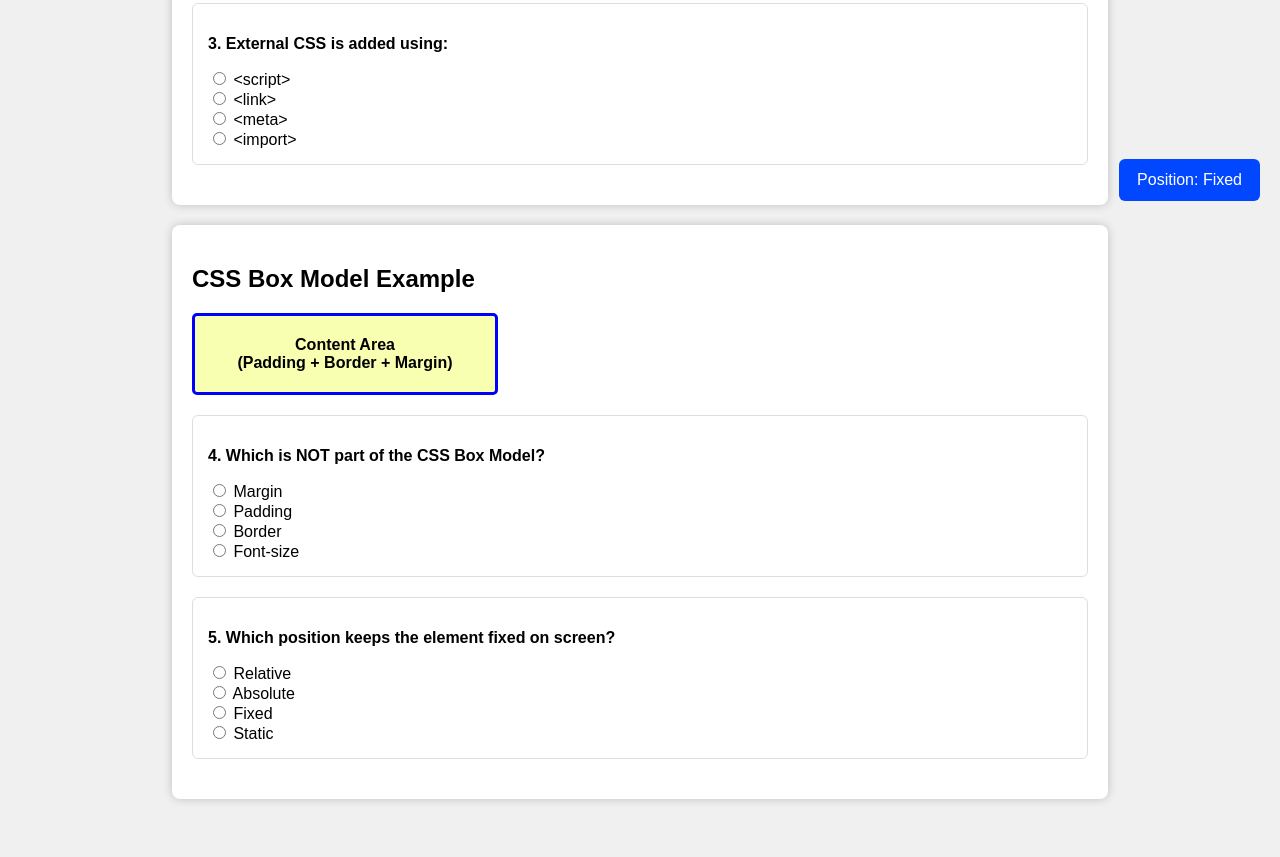
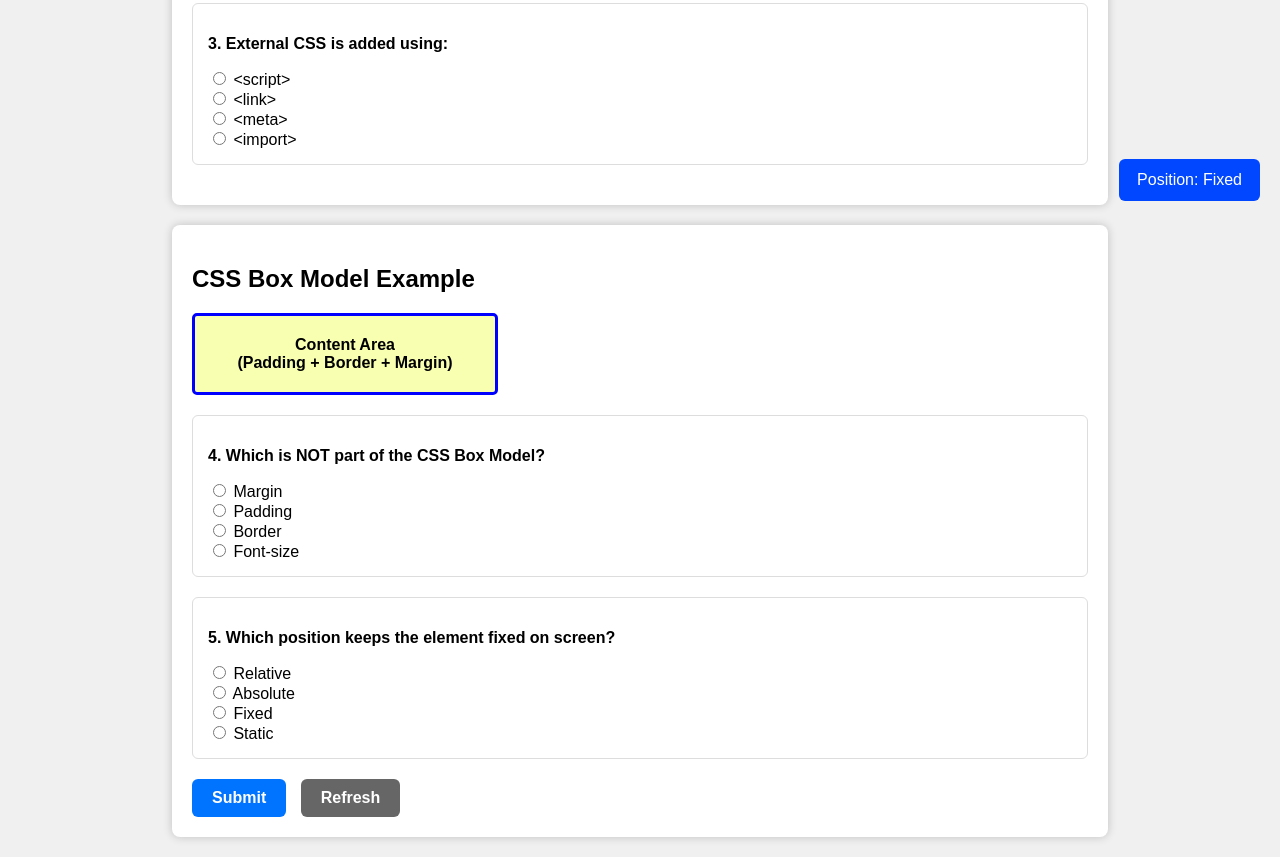
Before and after one commit to ayubalam/MCQ-FOR-STUDENT, a plain HTML site: page index.html in a window 1280 px wide. Shown: the part 579-1436 px from the top of the page. Before the commit the page ends 1398 px from the top, so only its background shows below. Drawn offline with Linux system fonts and the light colour scheme.

Commit message:
Upload complete MCQ quiz website project

```diff
--- a/mcq.html
+++ b/index.html
@@ -67,9 +67,16 @@
             <label><input type="radio" name="q5"> Static</label>
         </div>
 
+        <div class="form-buttons">
+    <button class="button submit">Submit</button>
+    <button class="button refresh" onclick="location.reload()">Refresh</button>
+</div>
+
+
     </div>
 
     <button class="position-btn">Position: Fixed</button>
 
+
 </body>
 </html>
--- a/quiz.css
+++ b/quiz.css
@@ -1,4 +1,3 @@
-
 body {
     margin: 0;
     font-family: Arial, sans-serif;
@@ -22,7 +21,6 @@ header p {
     font-size: 16px;
 }
 
-
 .quiz-container {
     width: 70%;
     background: white;
@@ -31,7 +29,6 @@ header p {
     border-radius: 8px;
     box-shadow: 0 0 10px rgba(0,0,0,0.2);
 }
-
 
 .question-box {
     background: #ffffff;
@@ -54,7 +51,6 @@ header p {
     box-shadow: 0 0 10px rgba(0,0,0,0.2);
 }
 
-
 .box-model {
     background: #f9ffb0;
     border: 3px solid blue;
@@ -69,7 +65,6 @@ header p {
     font-weight: bold;
     text-align: center;
 }
-
 
 .position-btn {
     position: fixed;
@@ -87,3 +82,40 @@ header p {
 .position-btn:hover {
     background: #0034c1;
 }
+
+/* ----------------------------------------------------
+   SUBMIT + REFRESH BUTTON STYLING (NEWLY ADDED)
+---------------------------------------------------- */
+.form-buttons {
+    margin-top: 20px;
+}
+
+.button {
+    padding: 10px 20px;
+    font-size: 16px;
+    border: none;
+    border-radius: 6px;
+    cursor: pointer;
+    margin-right: 10px;
+    font-weight: bold;
+}
+
+/* Submit Button */
+.button.submit {
+    background-color: #0074ff;
+    color: white;
+}
+
+.button.submit:hover {
+    background-color: #005cd1;
+}
+
+/* Refresh Button */
+.button.refresh {
+    background-color: #666;
+    color: white;
+}
+
+.button.refresh:hover {
+    background-color: #444;
+}
```
